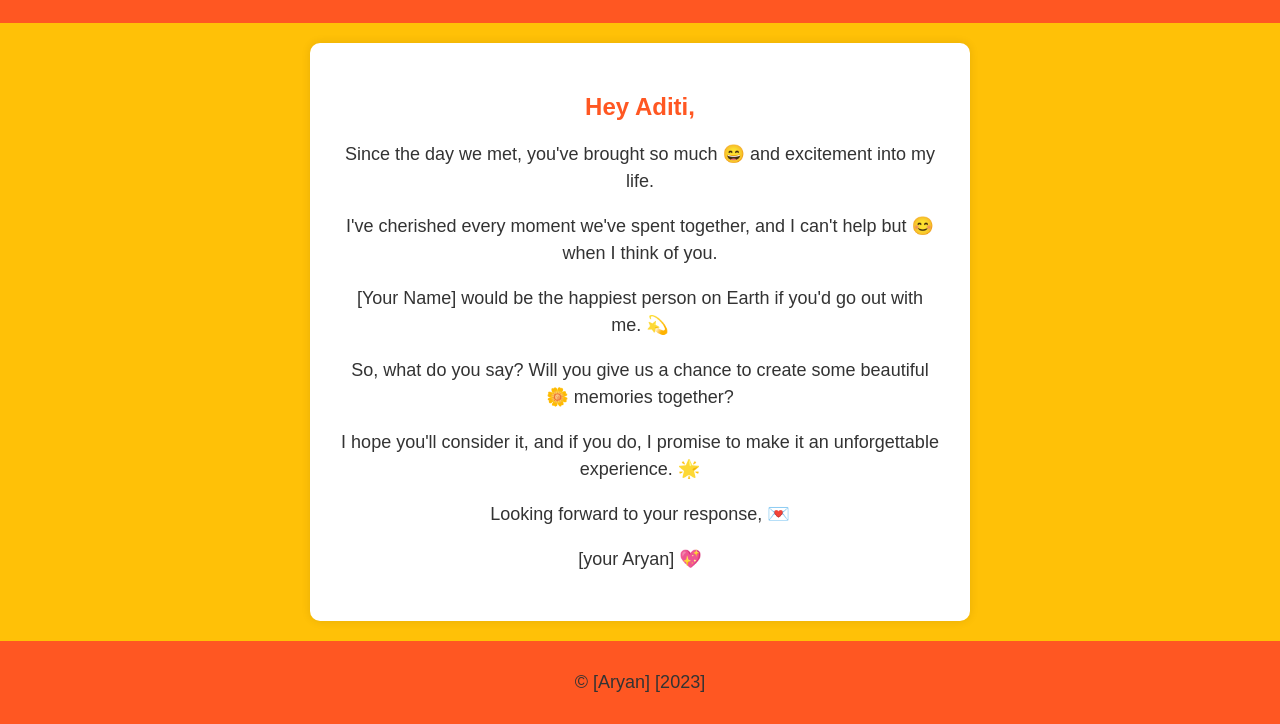
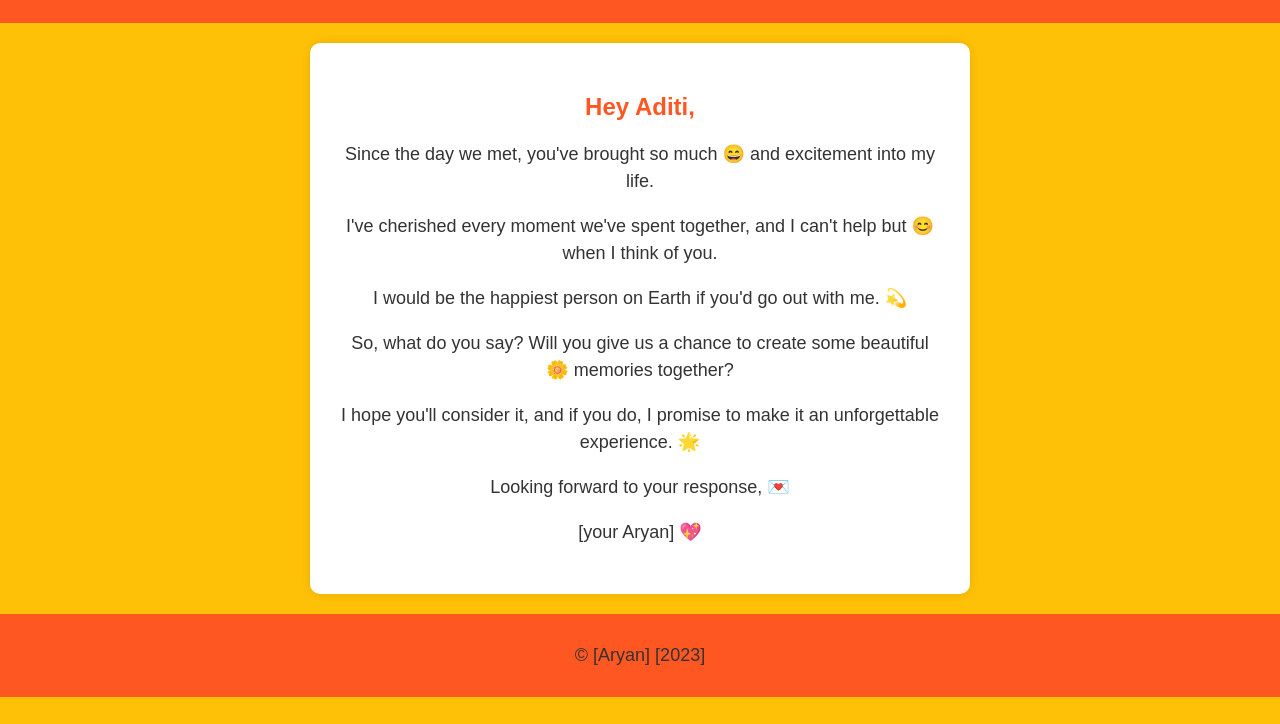
Before and after one commit to aryanD00/myforeverlove, a plain HTML site: page Index.html in a window 1280 px wide. Shown: the part 107-831 px from the top of the page. After the commit the page ends 804 px from the top, so only its background shows below. Drawn offline with Linux system fonts and the light colour scheme.

Commit message:
Update Index.html

```diff
--- a/Index.html
+++ b/Index.html
@@ -56,7 +56,7 @@
             <h2>Hey Aditi,</h2>
             <p>Since the day we met, you've brought so much 😄 and excitement into my life.</p>
             <p>I've cherished every moment we've spent together, and I can't help but 😊 when I think of you.</p>
-            <p>[Your Name] would be the happiest person on Earth if you'd go out with me. 💫</p>
+            <p>I would be the happiest person on Earth if you'd go out with me. 💫</p>
             <p>So, what do you say? Will you give us a chance to create some beautiful 🌼 memories together?</p>
             <p>I hope you'll consider it, and if you do, I promise to make it an unforgettable experience. 🌟</p>
             <p>Looking forward to your response, 💌</p>
```
